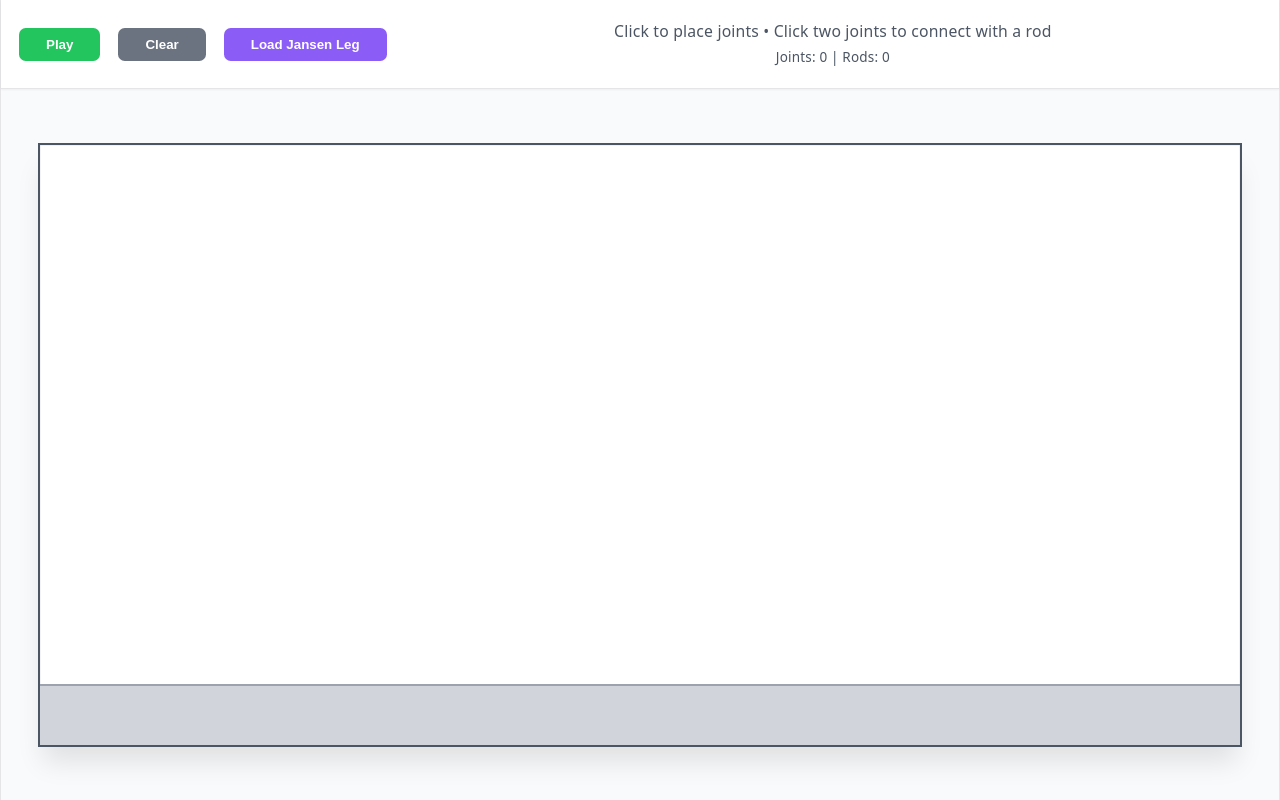
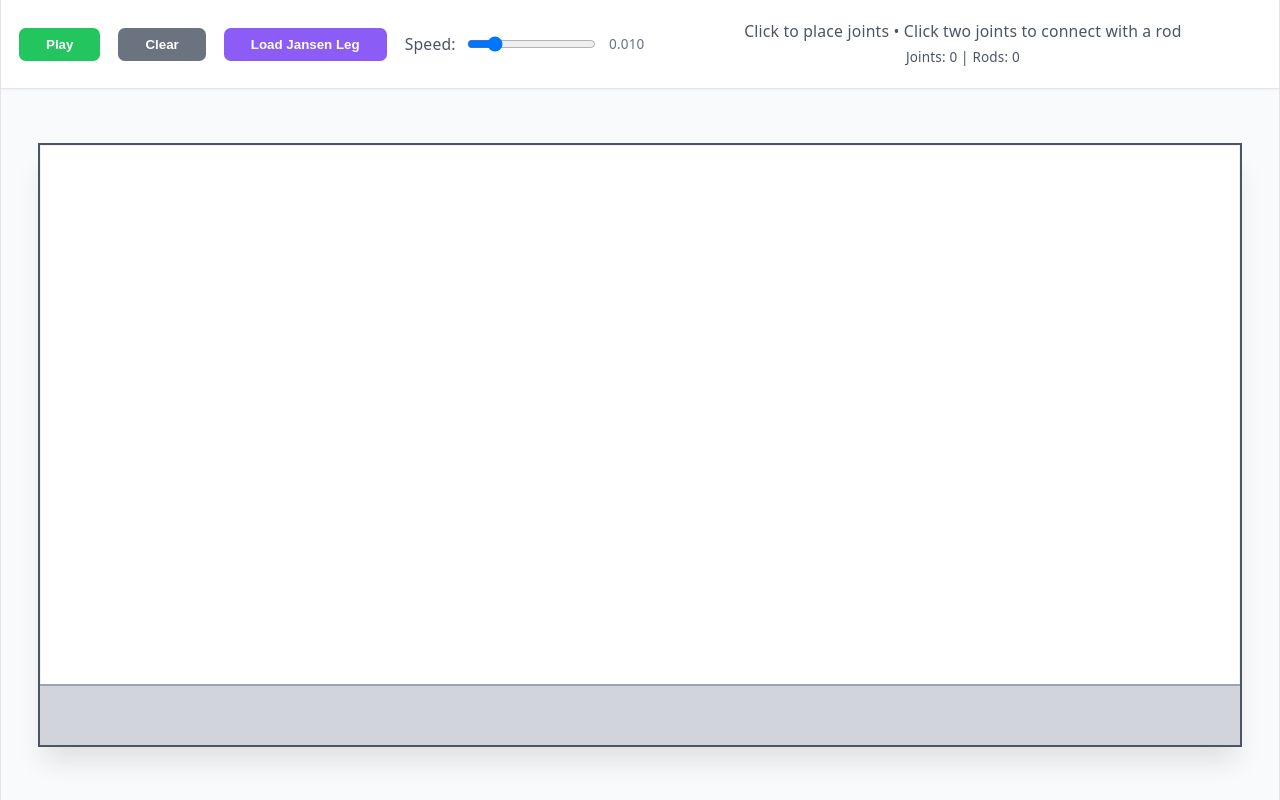
Before and after one commit to athandile-tetyana/strandbeest-simulator, a React (Vite) app: page / in a window 1280 px wide. Built offline with nearby package versions, Linux system fonts and the light colour scheme.

Commit message:
feat: add crank rotation mechanism with speed control

```diff
--- a/src/Canvas.jsx
+++ b/src/Canvas.jsx
@@ -7,10 +7,12 @@ const Canvas = () => {
   const canvasRef = useRef(null)
   const engineRef = useRef(null)
   const groundRef = useRef(null)
+  const crankRef = useRef(null)
   const [joints, setJoints] = useState([])
   const [rods, setRods] = useState([])
   const [selectedJoint, setSelectedJoint] = useState(null)
   const [isPlaying, setIsPlaying] = useState(false)
+  const [crankSpeed, setCrankSpeed] = useState(0.01)
   const nextIdRef = useRef(0)
 
   const JOINT_RADIUS = 8
@@ -41,6 +43,10 @@ const Canvas = () => {
     // Animation loop
     const animate = () => {
       if (isPlaying) {
+        // Apply crank rotation
+        if (crankRef.current) {
+          Body.rotate(crankRef.current, crankSpeed)
+        }
         Engine.update(engine)
       }
 
@@ -204,6 +210,11 @@ const Canvas = () => {
       label: r.label,
     }))
 
+    // Set crank reference (second joint, the rotating one)
+    if (mappedJoints.length > 1) {
+      crankRef.current = mappedJoints[1].body
+    }
+
     setJoints(mappedJoints)
     setRods(mappedRods)
   }
@@ -264,6 +275,19 @@ const Canvas = () => {
           >
             Load Jansen Leg
           </button>
+          <div style={{ display: 'flex', alignItems: 'center', gap: '0.5rem', minWidth: '200px' }}>
+            <label style={{ fontSize: '0.875rem', fontWeight: '500', color: '#4b5563' }}>Speed:</label>
+            <input
+              type="range"
+              min="0.001"
+              max="0.05"
+              step="0.001"
+              value={crankSpeed}
+              onChange={(e) => setCrankSpeed(parseFloat(e.target.value))}
+              style={{ flex: 1 }}
+            />
+            <span style={{ fontSize: '0.75rem', color: '#6b7280', minWidth: '40px' }}>{crankSpeed.toFixed(3)}</span>
+          </div>
           <div style={{ fontSize: '0.875rem', color: '#4b5563', flex: 1 }}>
             <p style={{ fontWeight: '500', margin: 0 }}>Click to place joints • Click two joints to connect with a rod</p>
             <p style={{ fontSize: '0.75rem', marginTop: '0.25rem', margin: 0 }}>Joints: {joints.length} | Rods: {rods.length}</p>
```
